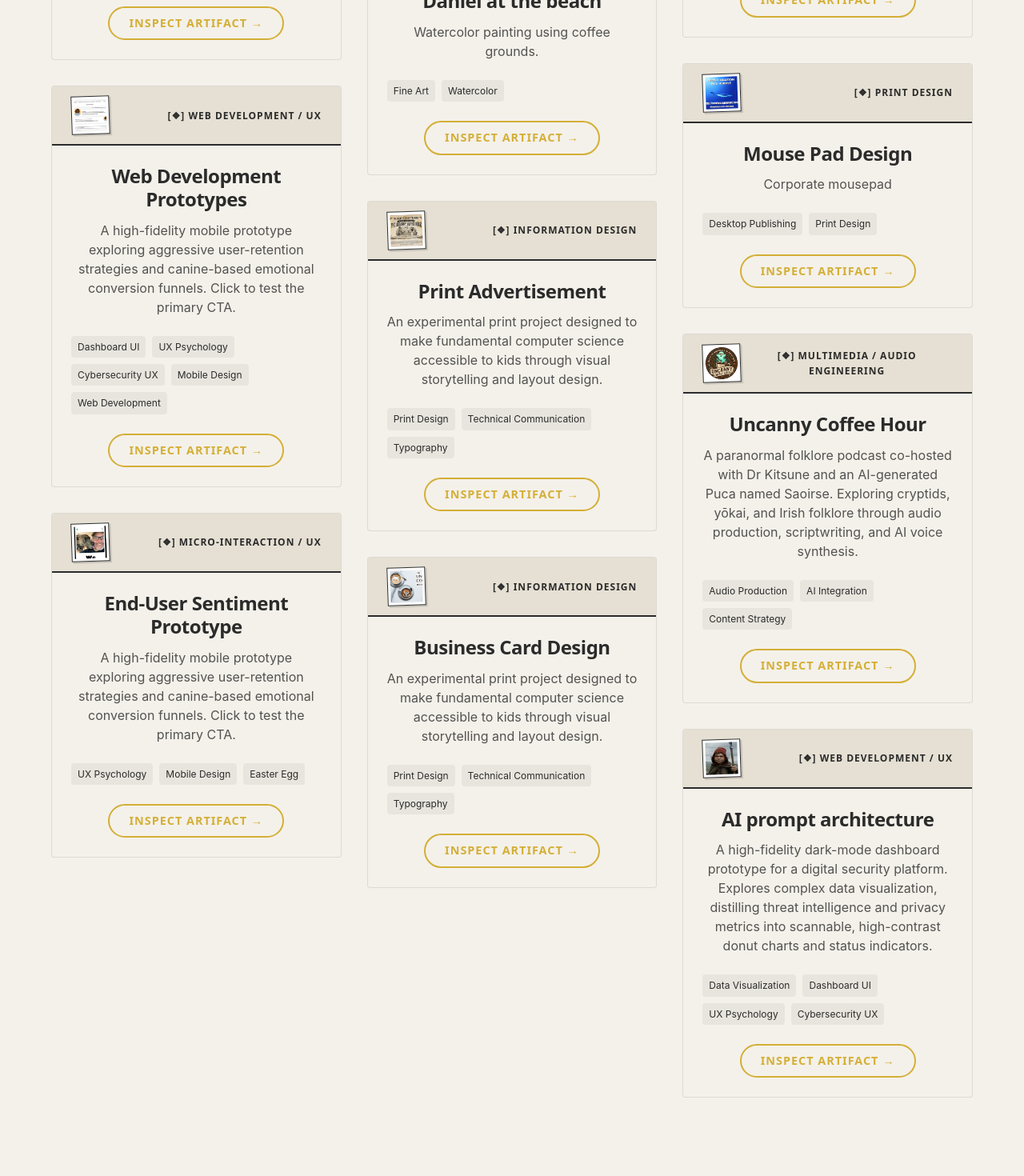
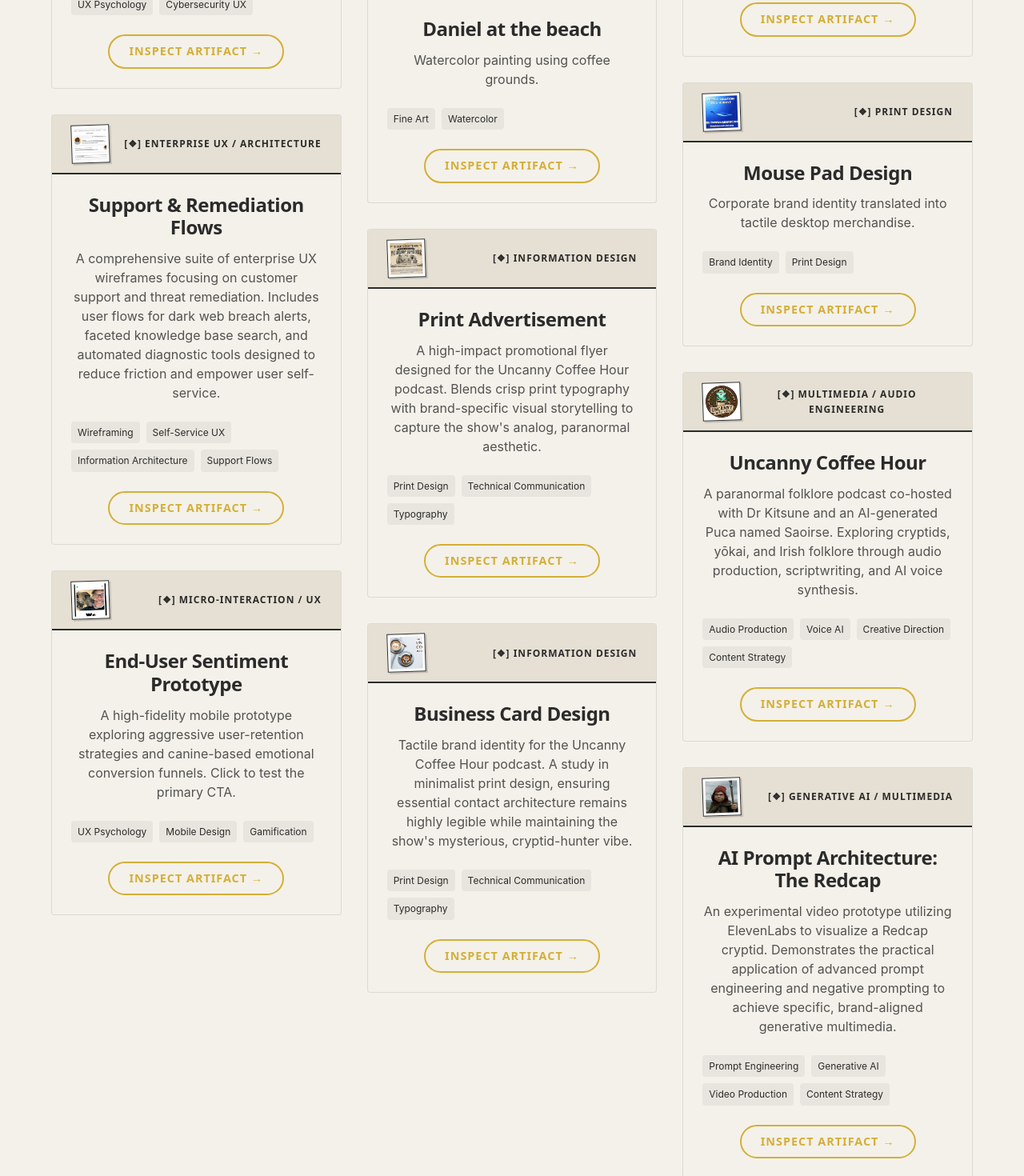
Before and after one commit to bigfootBob/bobmason-design, a React (Vite) app: page /lab in a window 1280 px wide. Shown: the part 1280-2750 px from the top of the page at 80% size. Built offline with nearby package versions, Linux system fonts and the light colour scheme.

Commit message:
updated data

```diff
--- a/src/data/lab.js
+++ b/src/data/lab.js
@@ -3,13 +3,13 @@ export const labExperiments = [
   // -----------------------------
   {
     id: 'web-1',
-    category: 'Web Design / Support',
+    category: 'Enterprise UX / Product Design',
     title: 'Norton Support Interfaces',
     description: 'A collection of UX explorations and interface designs for the Gen/Norton Support ecosystem.',
     image: 'lab/preview_web_norton.png',
     link: null,
     modal: true,
-    tags: ['UI/UX', 'Support Flows', 'Mobile Design', 'Web Development'],
+    tags: ['Customer Experience (CX)', 'Product Strategy', 'Support Flows', 'Mobile Design', 'Web Development'],
     gallery: [
       '/assets/lab/web/nortonsupp/home.png',
       '/assets/lab/web/nortonsupp/newsp.jpg',
@@ -30,16 +30,15 @@ export const labExperiments = [
   },
   {
     id: 'web-3',
-    category: 'Web Development / UX',
-    title: 'Web Development Prototypes',
-    description: 'A high-fidelity mobile prototype exploring aggressive user-retention strategies and canine-based emotional conversion funnels. Click to test the primary CTA.',
+    category: 'Enterprise UX / Architecture',
+    title: 'Support & Remediation Flows',
+    description: 'A comprehensive suite of enterprise UX wireframes focusing on customer support and threat remediation. Includes user flows for dark web breach alerts, faceted knowledge base search, and automated diagnostic tools designed to reduce friction and empower user self-service.',
     image: 'lab/preview_prototypes.png',
     link: null,
     modal: true,
-    tags: ['Dashboard UI', 'UX Psychology', 'Cybersecurity UX', 'Mobile Design', 'Web Development'],
+    tags: ['Wireframing', 'Self-Service UX', 'Information Architecture', 'Support Flows'],
     gallery: [
       '/assets/lab/prototypes/dwm.png',
-      //'/assets/lab/prototypes/kbupdates.png',
       '/assets/lab/prototypes/autofix.png',
       '/assets/lab/prototypes/kbview.png'
     ]
@@ -52,7 +51,7 @@ export const labExperiments = [
     image: 'lab/preview_likebob.png',
     customAction: 'slideUpPhone',
     slideImage: 'likebob.png',
-    tags: ['UX Psychology', 'Mobile Design', 'Easter Egg'],
+    tags: ['UX Psychology', 'Mobile Design', 'Gamification'],
     modal: false
   },
   // Art
@@ -74,7 +73,7 @@ export const labExperiments = [
     description: 'Watercolor painting using coffee grounds.',
     image: 'lab/preview_coffee.png',
     link: '/assets/lab/art/coffee.jpg',
-    tags: ['Art Experiment', 'Fine Art', 'Watercolor'],
+    tags: ['Art Experiment', 'Mixed Media', 'Organic Mediums'],
     modal: true
   },
   {
@@ -93,7 +92,7 @@ export const labExperiments = [
     id: 'dtp-1',
     category: 'Information Design',
     title: 'Print Advertisement',
-    description: 'An experimental print project designed to make fundamental computer science accessible to kids through visual storytelling and layout design.',
+    description: 'A high-impact promotional flyer designed for the Uncanny Coffee Hour podcast. Blends crisp print typography with brand-specific visual storytelling to capture the show\'s analog, paranormal aesthetic.',
     image: 'lab/preview_uchflyer.png',
     link: '/assets/lab/desktoppublishing/print_advert.jpg',
     tags: ['Print Design', 'Technical Communication', 'Typography'],
@@ -103,7 +102,7 @@ export const labExperiments = [
     id: 'dtp-2',
     category: 'Information Design',
     title: 'Business Card Design',
-    description: 'An experimental print project designed to make fundamental computer science accessible to kids through visual storytelling and layout design.',
+    description: 'Tactile brand identity for the Uncanny Coffee Hour podcast. A study in minimalist print design, ensuring essential contact architecture remains highly legible while maintaining the show\'s mysterious, cryptid-hunter vibe.',
     image: 'lab/preview_uch_businesscard.png',
     link: '/assets/lab/desktoppublishing/uchbusinesscard.jpg',
     tags: ['Print Design', 'Technical Communication', 'Typography'],
@@ -116,14 +115,14 @@ export const labExperiments = [
     description: 'An experimental print project designed to make fundamental computer science accessible to kids through visual storytelling and layout design.',
     image: 'lab/preview_binary_counting.png',
     link: '/assets/lab/desktoppublishing/BinaryCountingBook.pdf',
-    tags: ['Print Design', 'Technical Communication', 'Typography'],
+    tags: ['EdTech', 'Information Architecture', 'Print Design'],
     modal: false
   },
   {
     id: 'dtp-4',
     category: 'Volunteer / Print Design',
     title: 'Adaptive Shoot Flyer',
-    description: 'A high-fidelity mobile prototype exploring aggressive user-retention strategies and canine-based emotional conversion funnels. Click to test the primary CTA.',
+    description: 'Volunteer print design and layout for a community adaptive sports event. Focuses on clear, accessible information hierarchy and engaging visual composition to drive participation and awareness.',
     image: 'lab/preview_adaptshoot.png',
     link: '/assets/lab/desktoppublishing/POWLL_adaptive_shoot.jpg',
     tags: ['Desktop Publishing', 'Print Design', 'Volunteer Work'],
@@ -133,10 +132,10 @@ export const labExperiments = [
     id: 'dtp-5',
     category: 'Print Design',
     title: 'Mouse Pad Design',
-    description: 'Corporate mousepad',
+    description: 'Corporate brand identity translated into tactile desktop merchandise.',
     image: 'lab/preview_mousepad.png',
     link: '/assets/lab/desktoppublishing/2004-mousepad.jpg',
-    tags: ['Desktop Publishing', 'Print Design'],
+    tags: ['Brand Identity', 'Print Design'],
     modal: true
   },
   // other
@@ -148,17 +147,17 @@ export const labExperiments = [
     description: 'A paranormal folklore podcast co-hosted with Dr Kitsune and an AI-generated Puca named Saoirse. Exploring cryptids, yōkai, and Irish folklore through audio production, scriptwriting, and AI voice synthesis.',
     image: 'lab/preview_uch.png',
     link: 'https://www.uncannycoffeepodcast.com/episodes',
-    tags: ['Audio Production', 'AI Integration', 'Content Strategy'],
+    tags: ['Audio Production', 'Voice AI', 'Creative Direction', 'Content Strategy'],
     modal: false
   },
   {
     id: 'other-2',
-    category: 'Web Development / UX',
-    title: 'AI prompt architecture', //td
-    description: 'A high-fidelity dark-mode dashboard prototype for a digital security platform. Explores complex data visualization, distilling threat intelligence and privacy metrics into scannable, high-contrast donut charts and status indicators.',
+    category: 'Generative AI / Multimedia',
+    title: 'AI Prompt Architecture: The Redcap',
+    description: 'An experimental video prototype utilizing ElevenLabs to visualize a Redcap cryptid. Demonstrates the practical application of advanced prompt engineering and negative prompting to achieve specific, brand-aligned generative multimedia.',
     image: 'lab/preview_ai_redcap.png',
     link: '/assets/lab/other/redcap.mp4',
-    tags: ['Data Visualization', 'Dashboard UI', 'UX Psychology', 'Cybersecurity UX'],
+    tags: ['Prompt Engineering', 'Generative AI', 'Video Production', 'Content Strategy'],
     modal: false
   },
 ];
--- a/src/data/projects.js
+++ b/src/data/projects.js
@@ -3,7 +3,7 @@ export const projects = [
     id: 'p1',
     title: 'Uncanny Coffee Hour',
     category: 'Creative / Web',
-    description: 'Designed and deployed a high-conversion, satirical platform focusing on accessibility and sharp, brutalist UX.',
+    description: 'A responsive web platform built to host and stream folklore deep-dives. Showcases multimedia architecture, custom audio players, and branding built around human and AI-generated co-hosts.',
     link: 'https://www.uncannycoffeepodcast.com/',
     repo: 'https://github.com/bigfootBob/uncanny-coffee-hour',
     preview: 'portfolio-preview-uch.webp',
@@ -23,7 +23,7 @@ export const projects = [
     id: 'p3',
     title: 'Stolen Bike Closure',
     category: 'Creative / Web',
-    description: 'Designed and deployed a high-conversion, satirical platform focusing on accessibility and sharp, brutalist UX.',
+    description: 'A conceptual, humor-driven web platform utilizing aggressive user-retention strategies and brutalist design principles to guide users through a comedic emotional conversion funnel.',
     link: 'https://www.stolenbikeclosure.com',
     repo: 'https://github.com/bigfootBob/stolen-bike-closure',
     preview: 'portfolio-preview-stolenbc.webp',
@@ -33,7 +33,7 @@ export const projects = [
     id: 'p4',
     title: 'Baku Worry Eater',
     category: 'Creative / Mobile / Product',
-    description: 'Designed and deployed a high-conversion, satirical platform focusing on accessibility and sharp, brutalist UX.',
+    description: 'A gamified wellness prototype connecting generative AI to emotional conversion funnels. Transforms the act of letting go of worries into a soothing digital experience by \'feeding\' them to a digital entity.',
     link: 'https://silvanian.art/',
     repo: 'https://github.com/bigfootBob/Baku',
     preview: 'portfolio-preview-baku.webp',
@@ -43,7 +43,7 @@ export const projects = [
     id: 'p5',
     title: 'Sarah Walker Resume',
     category: 'Creative / Web',
-    description: 'Architected comprehensive business dashboards translating complex operational data into actionable product insights.',
+    description: 'Engineered a lightning-fast, highly accessible personal cloud portfolio. Built with a focus on clean typography, responsive layout, and optimized content delivery.',
     link: 'https://sarahwalker.cloud/',
     repo: 'https://github.com/bigfootBob/sarah-walker-cloud',
     preview: 'portfolio-preview-sarah.webp',
--- a/src/data/testimonials.js
+++ b/src/data/testimonials.js
@@ -22,5 +22,21 @@ export const testimonials = [
     date: 'Joel was senior to Bob but didn\'t manage Bob directly',
     text: 'Bob is creative, passionate, and multi-talented. I\'ve worked with Bob on multiple projects and teams and he is consistently an awesome person to work with. He builds an amazing team atmosphere, dives into any problem, collaborates, moderates, elevates great ideas, and shares his expertise. I highly recommend getting the chance to work with Bob.',
     avatarInitials: 'JB'
+  },
+  {
+    "id": "rec-4",
+    "name": "Rhianna Shepard CSM, CSPO",
+    "title": "Senior Product Manager | Marketplace & Live‑Streaming Commerce",
+    "date": "Rhianna worked with Bob but didn't manage Bob directly",
+    "text": "Bob is nothing short of extraordinary. He’s a visionary product leader who seamlessly bridges marketing, data, and engineering to create customer experiences that truly delight. His depth of knowledge as a former senior front-end developer and UX principal allows him to lead technical teams with insight, empathy, and a clarity that makes even the most complex projects feel manageable. Bob doesn’t just follow Agile, he lives it, breathes it, and inspires everyone around him to embrace it. He mentors, coaches, and elevates teams, fostering collaboration, innovation, and a culture where people feel empowered to do their best work. Add his sharp strategic mind, hands-on approach to data-driven decisions, and genuine care for the customer experience, and you have a leader who transforms teams and products alike. On top of all that, Bob’s positivity, humor, and energy make working with him an absolute joy.",
+    "avatarInitials": "RS"
+  },
+  {
+    "id": "rec-5",
+    "name": "Chandrasekar Arun",
+    "title": "Product Leader | Transforming customer support using Gen AI",
+    "date": "Chandrasekar managed Bob directly",
+    "text": "Bob has been one of the most amazing persons that I have had the pleasure of working with. He is forward thinking, ahead of our times and a well rounded team player. He is willing to do what it takes to get the job done and the people around him know that they could always count on him. His multi-faceted career path makes for a very diverse arsenal of professional tools that he is very resourceful in deploying intelligently. A great person to brainstorm with and come up with unique out of the box solutions to complicated problems! Everyone talks about being Agile but Bob lives and breathes and advocates and coaches agility every step of the way. The only thing that probably beats Bob's passion in being an agile champion is his love for customer experience and his customer first approach to every problem. Aside from being a great professional, Bob is also brings a great sense of humor and positive attitude and will always be a great asset to any organization!",
+    "avatarInitials": "CA"
   }
 ];
```
